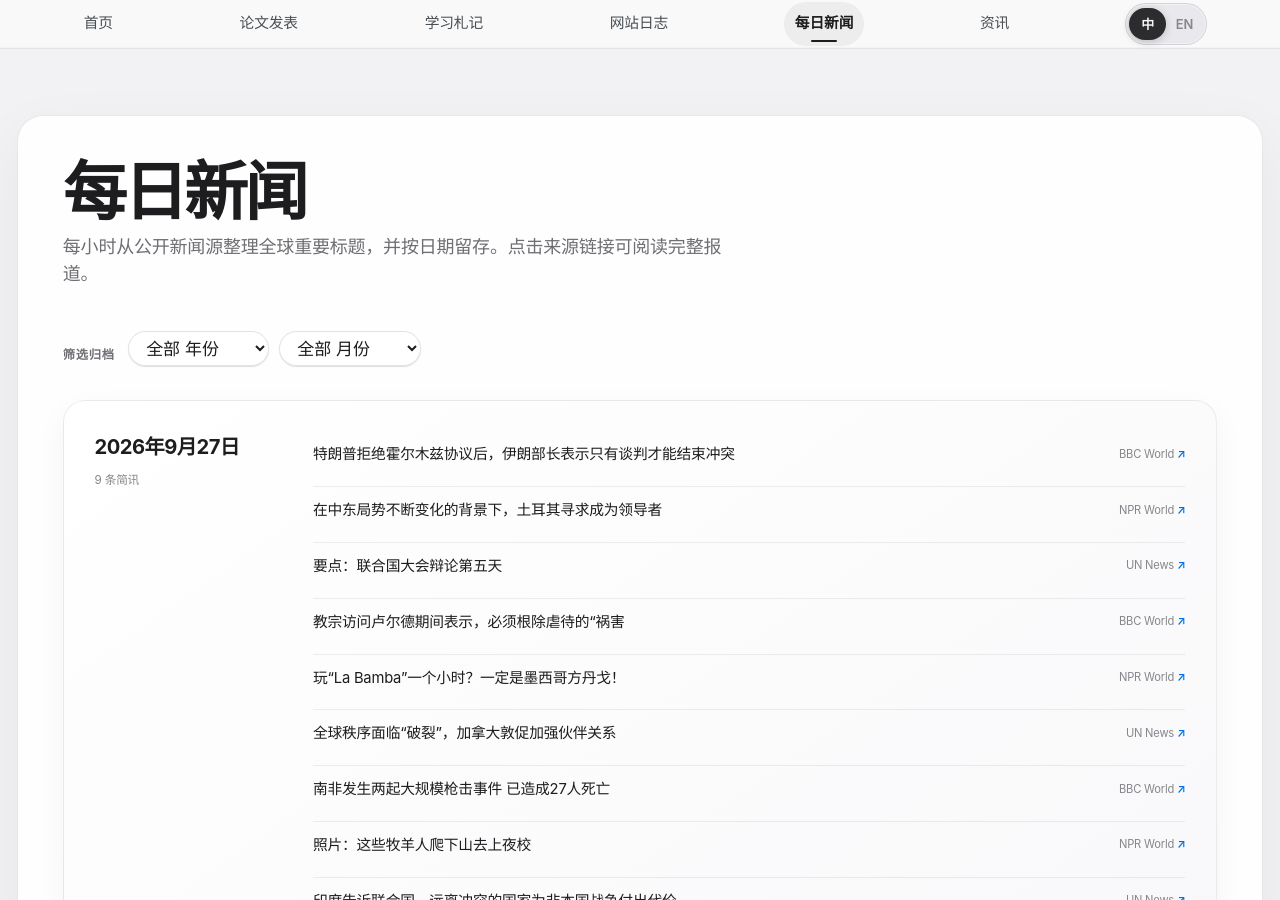
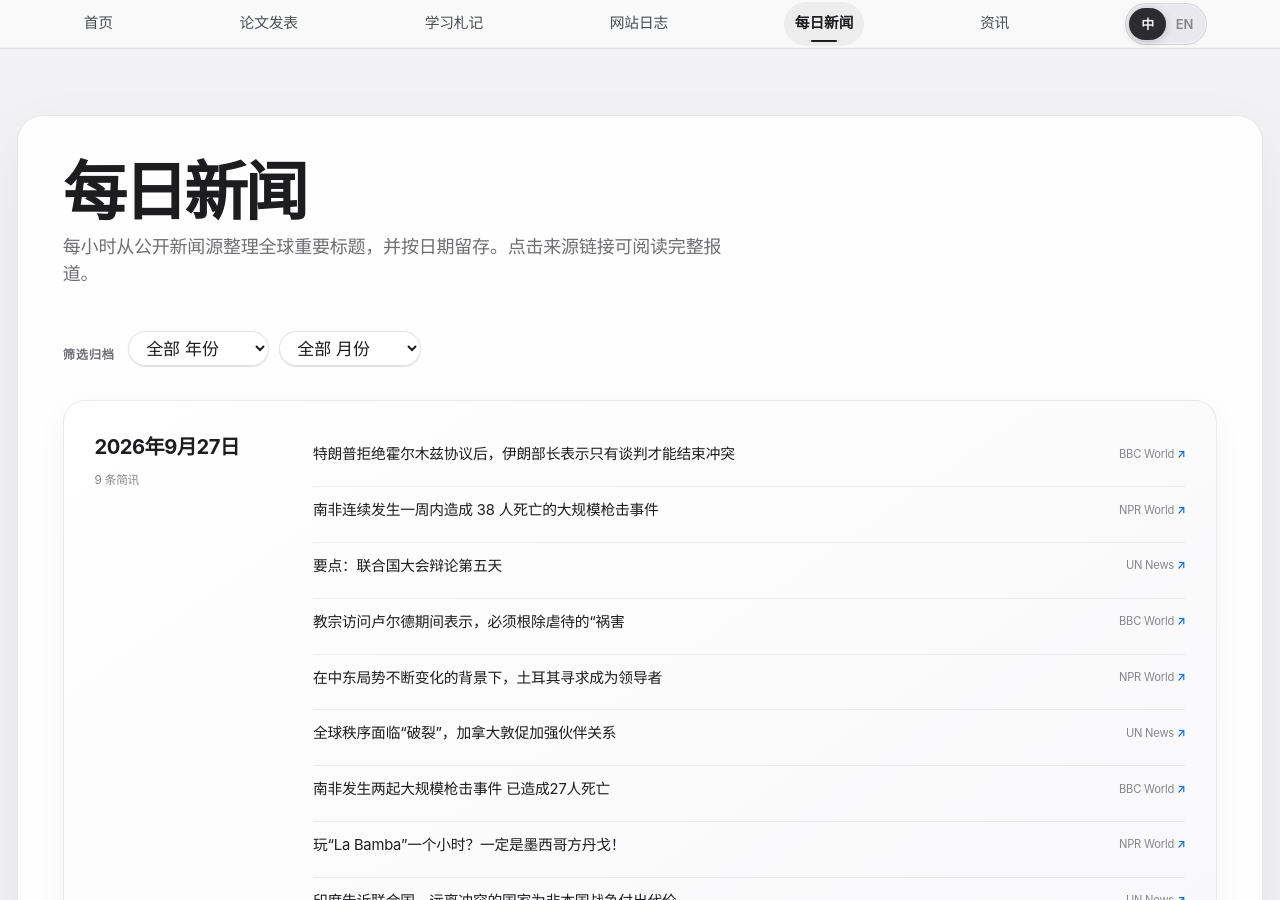
Before and after one commit to HaoxiangLuo/HaoxiangLuo.github.io, a Jekyll site: the page built from _pages/daily-news-zh.html, in a window 1280 px wide and 900 px high. Built offline with Jekyll 4.4.1, drawn with Linux system fonts in a browser that asks for light colours; a style sheet for code colours, icons or effects is not loaded.

Commit message:
Update daily news 2026-09-27

```diff
--- a/_data/daily_news.json
+++ b/_data/daily_news.json
@@ -1,5 +1,5 @@
 {
-  "updated_at": "2026-09-27T20:29:27+08:00",
+  "updated_at": "2026-09-27T21:23:56+08:00",
   "days": [
     {
       "date": "2026-09-27",
@@ -11,10 +11,10 @@
           "title_zh": "特朗普拒绝霍尔木兹协议后，伊朗部长表示只有谈判才能结束冲突"
         },
         {
-          "title": "Amid changing dynamics in the Middle East, Turkey seeks to emerge as a leader",
+          "title": "South Africa reels from spate of mass shootings that killed 38 people in a week",
           "source": "NPR World",
-          "url": "https://www.npr.org/2026/09/27/nx-s1-5949210/amid-changing-dynamics-in-the-middle-east-turkey-seeks-to-emerge-as-a-leader",
-          "title_zh": "在中东局势不断变化的背景下，土耳其寻求成为领导者"
+          "url": "https://www.npr.org/2026/09/27/nx-s1-5982488/south-africa-mass-shootings-killed-38-week",
+          "title_zh": "南非连续发生一周内造成 38 人死亡的大规模枪击事件"
         },
         {
           "title": "The Takeaway: UN General Assembly debate Day 5",
@@ -29,10 +29,10 @@
           "title_zh": "教宗访问卢尔德期间表示，必须根除虐待的“祸害"
         },
         {
-          "title": "Playing 'La Bamba' for an hour? Must be a Mexican fandango!",
+          "title": "Amid changing dynamics in the Middle East, Turkey seeks to emerge as a leader",
           "source": "NPR World",
-          "url": "https://www.npr.org/2026/09/27/nx-s1-5973237/la-bamba-mexico-fandango",
-          "title_zh": "玩“La Bamba”一个小时？一定是墨西哥方丹戈！"
+          "url": "https://www.npr.org/2026/09/27/nx-s1-5949210/amid-changing-dynamics-in-the-middle-east-turkey-seeks-to-emerge-as-a-leader",
+          "title_zh": "在中东局势不断变化的背景下，土耳其寻求成为领导者"
         },
         {
           "title": "Canada urges stronger partnerships as global order faces ‘rupture’",
@@ -47,10 +47,10 @@
           "title_zh": "南非发生两起大规模枪击事件 已造成27人死亡"
         },
         {
-          "title": "Photos: These shepherds climb down a mountain to go to night school",
+          "title": "Playing 'La Bamba' for an hour? Must be a Mexican fandango!",
           "source": "NPR World",
-          "url": "https://www.npr.org/2026/09/27/g-s1-143582/night-school-shepherds-lesotho",
-          "title_zh": "照片：这些牧羊人爬下山去上夜校"
+          "url": "https://www.npr.org/2026/09/27/nx-s1-5973237/la-bamba-mexico-fandango",
+          "title_zh": "玩“La Bamba”一个小时？一定是墨西哥方丹戈！"
         },
         {
           "title": "Countries far from conflict paying the price for wars not their own, India tells UN",
```
